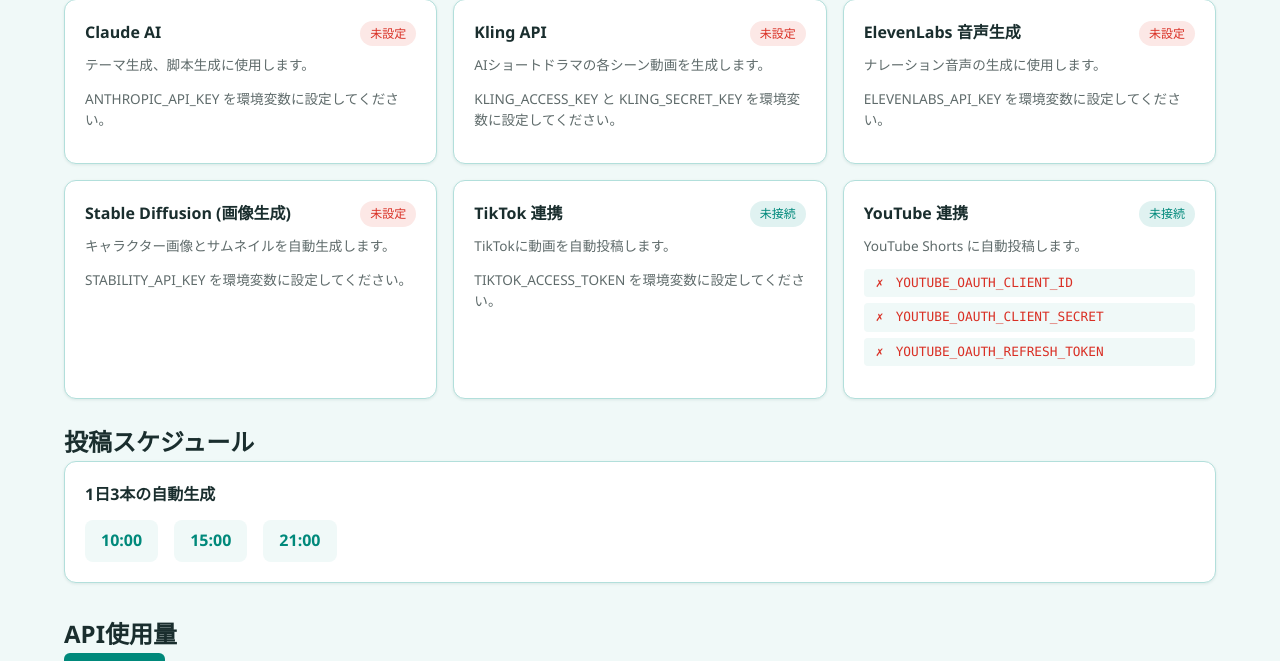
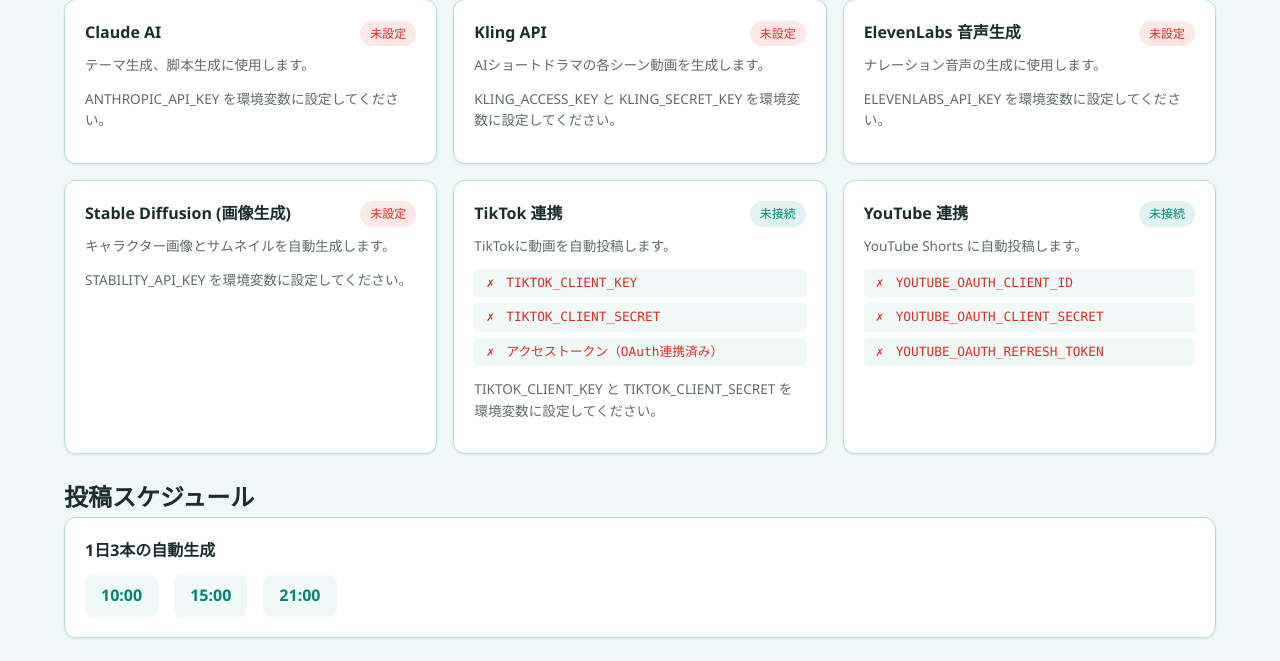
Before and after one commit to SINJAPANLLC/shortmovie-aiagent, a FastAPI app: template app/templates/settings.html in a window 1280 px wide. Shown: the part 123-784 px from the top of the page. Run offline with FastAPI, Linux system fonts and the light colour scheme; the template is opened without the code that fills it, so the values that code supplies are empty.

Commit message:
Add TikTok integration for video uploads and authentication
Integrate TikTok OAuth flow for user authentication and video uploading. Updates include new routes for TikTok authentication initiation and callback handling in `app/api/routes.py`, the addition of TikTok service functions for token exchange and URL generation in `app/services/tiktok/tiktok_service.py`, and modifications to the settings page template `app/templates/settings.html` to display TikTok connection status and provide a connect button.

Replit-Commit-Author: Agent
Replit-Commit-Session-Id: 2b0de715-0095-4398-8ebe-b4f38cbe86b1
Replit-Commit-Checkpoint-Type: full_checkpoint
Replit-Commit-Event-Id: 880f705a-e563-4667-86d0-efa926f71e0d
Replit-Commit-Screenshot-Url: https://storage.googleapis.com/screenshot-production-us-central1/ebd59bd0-3924-4315-bd05-0162a425acdb/2b0de715-0095-4398-8ebe-b4f38cbe86b1/ujEIQ74
Replit-Helium-Checkpoint-Created: true

```diff
--- a/app/api/routes.py
+++ b/app/api/routes.py
@@ -20,7 +20,9 @@ from app.services.ai.improvement_ai import analyze_and_improve
 from app.services.youtube.youtube_service import (
     get_oauth_flow, save_credentials, is_youtube_connected
 )
-from app.services.tiktok.tiktok_service import is_tiktok_connected
+from app.services.tiktok.tiktok_service import (
+    is_tiktok_connected, get_tiktok_oauth_url, exchange_tiktok_code
+)
 
 logger = logging.getLogger(__name__)
 
@@ -214,6 +216,8 @@ async def settings_page(request: Request):
         "has_kling": bool(os.environ.get("KLING_ACCESS_KEY") and os.environ.get("KLING_SECRET_KEY")) or bool(os.environ.get("KLING_API_KEY")),
         "has_stability": bool(os.environ.get("STABILITY_API_KEY")),
         "has_tiktok": is_tiktok_connected(),
+        "tt_has_client_key": bool(os.environ.get("TIKTOK_CLIENT_KEY")),
+        "tt_has_client_secret": bool(os.environ.get("TIKTOK_CLIENT_SECRET")),
         "yt_has_client_id": has_client_id,
         "yt_has_client_secret": has_client_secret,
         "yt_has_refresh_token": has_refresh_token,
@@ -240,7 +244,13 @@ async def youtube_auth_start(request: Request):
 
 
 @router.get("/auth/callback")
-async def youtube_auth_callback(request: Request, code: str = None, error: str = None):
+async def auth_callback(request: Request, code: str = None, error: str = None, state: str = None):
+    if state == "tiktok_oauth":
+        return await _tiktok_auth_callback(request, code, error)
+    return await _youtube_auth_callback(request, code, error)
+
+
+async def _youtube_auth_callback(request: Request, code: str = None, error: str = None):
     if error:
         return RedirectResponse(url="/settings?error=youtube_denied", status_code=303)
     if not code:
@@ -263,6 +273,42 @@ async def youtube_auth_callback(request: Request, code: str = None, error: str =
     except Exception as e:
         logger.error(f"YouTube auth callback failed: {e}")
         return RedirectResponse(url="/settings?error=youtube_callback_failed", status_code=303)
+
+
+async def _tiktok_auth_callback(request: Request, code: str = None, error: str = None):
+    if error:
+        return RedirectResponse(url="/settings?error=tiktok_denied", status_code=303)
+    if not code:
+        return RedirectResponse(url="/settings?error=tiktok_no_code", status_code=303)
+
+    try:
+        replit_domains = os.environ.get("REPLIT_DOMAINS", "")
+        domain = replit_domains.split(",")[0].strip() if replit_domains else os.environ.get("REPLIT_DEV_DOMAIN", "")
+        redirect_uri = f"https://{domain}/auth/callback"
+
+        exchange_tiktok_code(code, redirect_uri)
+        return RedirectResponse(url="/settings?success=tiktok_connected", status_code=303)
+    except Exception as e:
+        logger.error(f"TikTok auth callback failed: {e}")
+        return RedirectResponse(url="/settings?error=tiktok_callback_failed", status_code=303)
+
+
+@router.get("/auth/tiktok")
+async def tiktok_auth_start(request: Request):
+    user = get_current_user(request)
+    if not user:
+        return RedirectResponse(url="/login", status_code=303)
+
+    try:
+        replit_domains = os.environ.get("REPLIT_DOMAINS", "")
+        domain = replit_domains.split(",")[0].strip() if replit_domains else os.environ.get("REPLIT_DEV_DOMAIN", "")
+        redirect_uri = f"https://{domain}/auth/callback"
+
+        oauth_url = get_tiktok_oauth_url(redirect_uri)
+        return RedirectResponse(url=oauth_url)
+    except Exception as e:
+        logger.error(f"TikTok auth start failed: {e}")
+        return RedirectResponse(url="/settings?error=tiktok_auth_failed", status_code=303)
 
 
 @router.post("/api/generate")
--- a/app/templates/settings.html
+++ b/app/templates/settings.html
@@ -97,10 +97,29 @@
             {% endif %}
         </div>
         <p class="setting-desc">TikTokに動画を自動投稿します。</p>
-        <p class="setting-status">
-            {% if has_tiktok %}TIKTOK_ACCESS_TOKEN が設定されています。
-            {% else %}TIKTOK_ACCESS_TOKEN を環境変数に設定してください。{% endif %}
-        </p>
+
+        <div class="env-checklist">
+            <div class="env-item {{ 'env-ok' if tt_has_client_key else 'env-missing' }}">
+                <span class="env-icon">{{ '✓' if tt_has_client_key else '✗' }}</span>
+                <span>TIKTOK_CLIENT_KEY</span>
+            </div>
+            <div class="env-item {{ 'env-ok' if tt_has_client_secret else 'env-missing' }}">
+                <span class="env-icon">{{ '✓' if tt_has_client_secret else '✗' }}</span>
+                <span>TIKTOK_CLIENT_SECRET</span>
+            </div>
+            <div class="env-item {{ 'env-ok' if has_tiktok else 'env-missing' }}">
+                <span class="env-icon">{{ '✓' if has_tiktok else '✗' }}</span>
+                <span>アクセストークン（OAuth連携済み）</span>
+            </div>
+        </div>
+
+        {% if has_tiktok %}
+        <a href="/auth/tiktok" class="btn btn-secondary" style="margin-top:8px">再連携する</a>
+        {% elif tt_has_client_key and tt_has_client_secret %}
+        <a href="/auth/tiktok" class="btn btn-primary" style="margin-top:8px" data-testid="btn-tiktok-connect">TikTok アカウントを連携</a>
+        {% else %}
+        <p class="setting-status">TIKTOK_CLIENT_KEY と TIKTOK_CLIENT_SECRET を環境変数に設定してください。</p>
+        {% endif %}
     </div>
 
     <div class="setting-card">
```
Also changed, not shown: app/services/tiktok/tiktok_service.py (+88 -3 lines).
